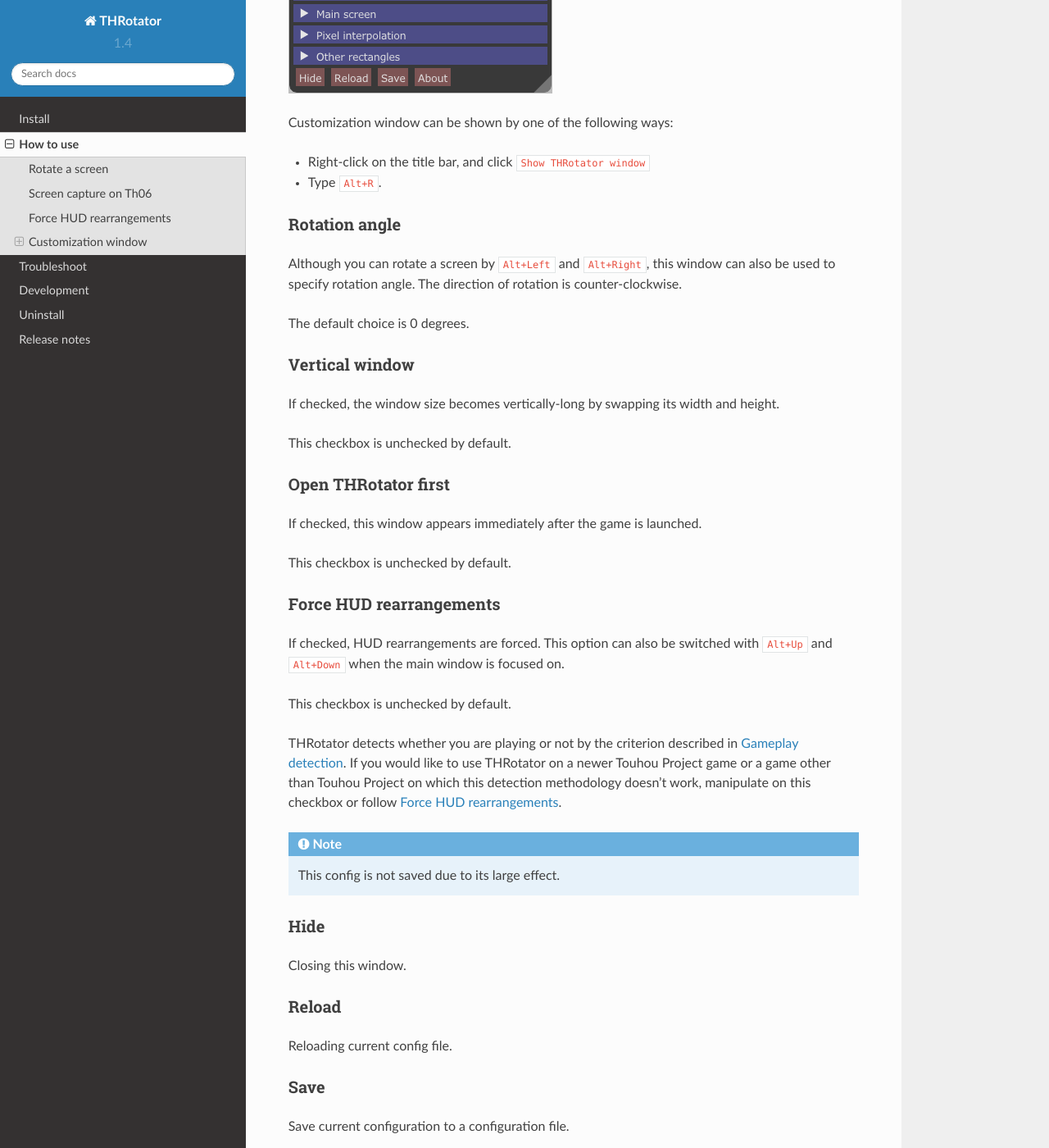
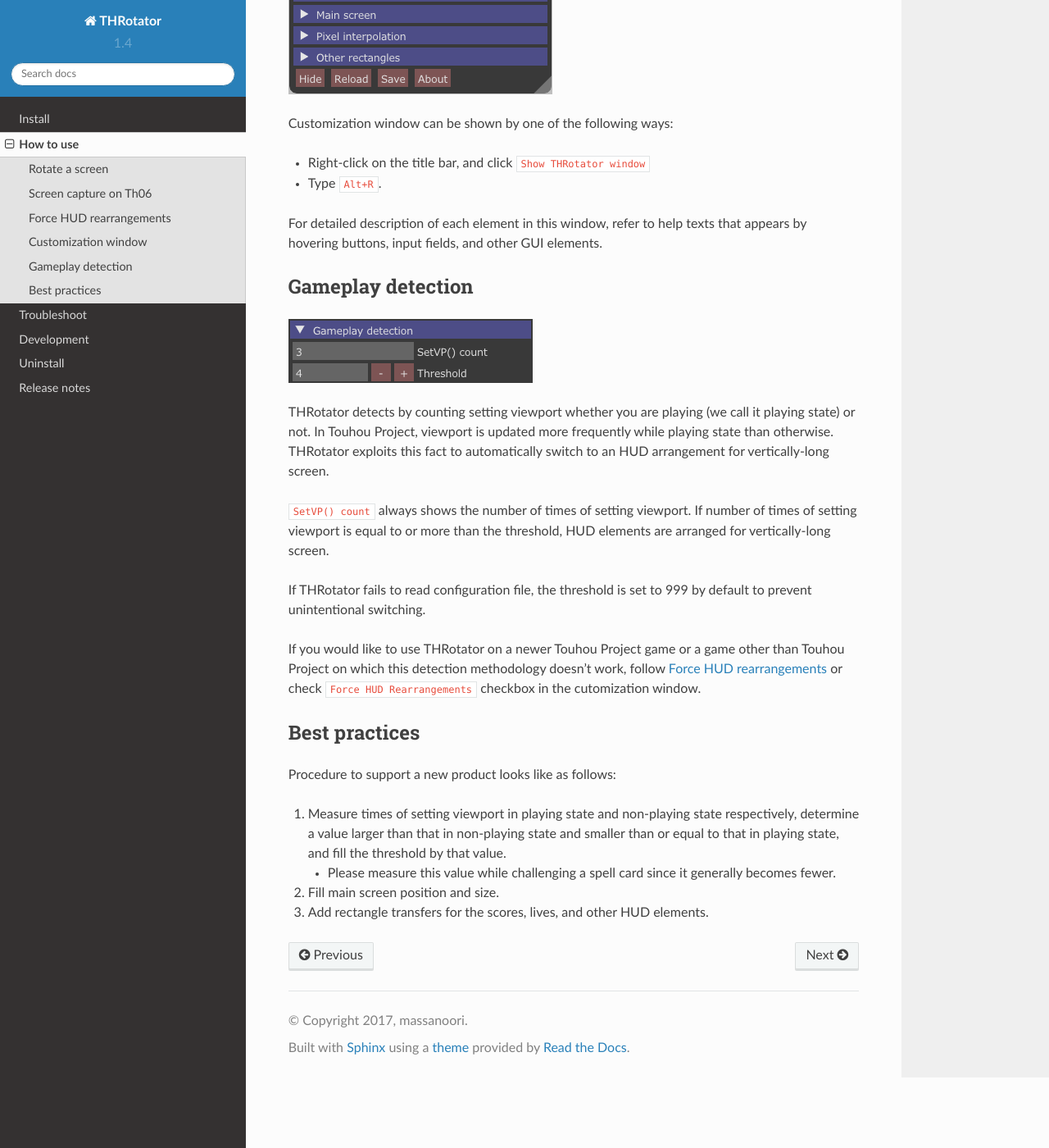
Before and after one commit to massanoori/THRotator-manual, a Sphinx documentation site: the page built from docs/pages/usage.rst, in a window 1280 px wide and 1400 px high, scrolled down 1100 px. Shown: the whole window at 82% size. Built offline with Sphinx 7.4.7 and the Read the Docs theme 2.0.0, drawn with Linux system fonts in a browser that asks for light colours; some of the changed text lies outside the part shown.

Commit message:
Remove description that is also described in tooltip text

```diff
--- a/docs/pages/usage.rst
+++ b/docs/pages/usage.rst
@@ -30,7 +30,7 @@
 THRotator detects whether you are playing or not by the criterion described in :ref:`usage_state_detection`.
 If you would like to use THRotator on a newer Touhou Project game or a game other than Touhou Project
 on which this detection methodology doesn't work,
-use this feature or manipulate on the cutomization window, as described in :ref:`usage_ui_force_vertical`.
+use this feature or check ``Force HUD Rearrangements`` checkbox in the cutomization window.
 
 .. note:: This config is not saved due to its large effect.
 
@@ -48,77 +48,13 @@
 * Right-click on the title bar, and click ``Show THRotator window``
 * Type ``Alt+R``.
 
-
-Rotation angle
------------------------
-
-Although you can rotate a screen by ``Alt+Left`` and ``Alt+Right``,
-this window can also be used to specify rotation angle.
-The direction of rotation is counter-clockwise.
-
-The default choice is 0 degrees.
-
-
-Vertical window
------------------------
-
-If checked, the window size becomes vertically-long by swapping its width and height.
-
-This checkbox is unchecked by default.
-
-
-Open THRotator first
------------------------------------------
-
-If checked, this window appears immediately after the game is launched.
-
-This checkbox is unchecked by default.
-
-
-Force HUD rearrangements
----------------------------
-
-If checked, HUD rearrangements are forced.
-This option can also be switched with ``Alt+Up`` and ``Alt+Down`` when the main window is focused on.
-
-This checkbox is unchecked by default.
-
-THRotator detects whether you are playing or not by the criterion described in :ref:`usage_state_detection`.
-If you would like to use THRotator on a newer Touhou Project game or a game other than Touhou Project
-on which this detection methodology doesn't work,
-manipulate on this checkbox or follow :ref:`usage_force_vertical`.
-
-.. note:: This config is not saved due to its large effect.
-
-
-Hide
----------------------------
-
-Closing this window.
-
-
-Reload
----------------------------
-
-Reloading current config file.
-
-
-Save
----------------------------
-
-Save current configuration to a configuration file.
-
-
-About
----------------------------
-
-Show a popup displaying the information of THRotator, such as version.
-
+For detailed description of each element in this window, refer to help texts
+that appears by hovering buttons, input fields, and other GUI elements.
 
 .. _usage_state_detection:
 
 Gameplay detection
------------------------
+=======================
 
 .. |thr_win_gd_en| image:: ../images/throtator-window-gamedetec-en.png
 .. |thr_win_gd_ja| image:: ../images/throtator-window-gamedetec-ja.png
@@ -129,96 +65,17 @@
 In Touhou Project, viewport is updated more frequently while playing state than otherwise.
 THRotator exploits this fact to automatically switch to an HUD arrangement for vertically-long screen.
 
-By clicking ``Count SetViewport()`` button, you can measure the number of times of setting viewport.
-If number of times of setting viewport is more than the threshold, HUD elements are arranged for vertically-long screen.
+``SetVP() count`` always shows the number of times of setting viewport.
+If number of times of setting viewport is equal to or more than the threshold, HUD elements are arranged for vertically-long screen.
 
 If THRotator fails to read configuration file, the threshold is set to 999 by default to prevent unintentional switching.
 
 If you would like to use THRotator on a newer Touhou Project game or a game other than Touhou Project
 on which this detection methodology doesn't work,
-follow :ref:`usage_force_vertical` or manipulate on the cutomization window, as described in :ref:`usage_ui_force_vertical`.
-
-
-Main screen
------------------------
-
-.. |thr_win_ms_en| image:: ../images/throtator-window-mainscreen-en.png
-.. |thr_win_ms_ja| image:: ../images/throtator-window-mainscreen-ja.png
-
-|thr_win_ms_en|
-
-Specifying main screen position and size (blue rectangle in the figure below).
-This rectangle is moved to the center of window or of entire screen,
-and magnified to fit to the client size of window or of entire screen,
-keeping its aspect ratio fixed.
-
-.. image:: ../images/pr.png
-
-In most of Touhou Project games, its position and size are (left, top, width, height)=(32, 16, 384, 448).
-Exceptionally,
-the position and size are (left, top, width, height)=(128, 16, 384, 448)
-in Shoot the Bullet (Th095), Fairy Wars (Th128), and other spin-off games.
-
-This rectangle specified here doesn't have to correctly match the actual main screen rectangle.
-In fact, some margin is introduced in .ini files for Fairy Wars (Th128) and Uwabami Breakers (alcostg)
-to accommodate all the HUD elements.
-
-Finally, ``Offset`` can be used to adjust vertical position.
-
-Since Th14, you can additionally choose 960x720 and 1280x720 resolutions.
-In these resolutions, specify position, width, and height in the coordinate scaled to 640x480.
-
-
-Pixel interpolation
--------------------------------------
-
-.. |thr_win_pl_en| image:: ../images/throtator-window-pixelerp-en.png
-.. |thr_win_pl_ja| image:: ../images/throtator-window-pixelerp-ja.png
-
-|thr_win_pl_en|
-
-Specifying how pixel colors are interpolated when magnified.
-
-The default choice is bilinear.
-
-
-.. _usage_ui_force_vertical:
-
-
-Other rectangles
--------------------
-
-.. |thr_win_or_en| image:: ../images/throtator-window-otherrects-en.png
-.. |thr_win_or_ja| image:: ../images/throtator-window-otherrects-ja.png
-
-|thr_win_or_en|
-
-Specifying source and destination rectangles other than main screen.
-
-To create a new rectangle transfer, click ``Add`` button.
-To edit a rectangle transfer, select the name of rectangle from rectangle list.
-Then you can edit the positions and sizes of the rectangule of source and destination.
-
-Rectangles are transferred from top to bottom in the list box.
-So the bottommost transfer is rendered in front of all the other transfers.
-
-Coordinate system is as follows,
-where Wp and Hp are width and height of main screen size that is fit to the aspect ratio inverted from the original.
-
-.. image:: ../images/cs.png
-
-Since 1.01, rectangle transfer destination can reach the remaining black stripe regions.
-
-Since Th14, you can additionally choose 960x720 and 1280x720 resolutions.
-In these resolutions, specify position, width, and height in the coordinate scaled to 640x480.
-
-
+follow :ref:`usage_force_vertical` or check ``Force HUD Rearrangements`` checkbox in the cutomization window.
 
 Best practices
--------------------
-
-Although this page describes the detailed behavior,
-it is much easier to understand the behavior by actually editing parameters.
+=======================
 
 Procedure to support a new product looks like as follows:
 
```
Also changed, not shown: 1 other file.
